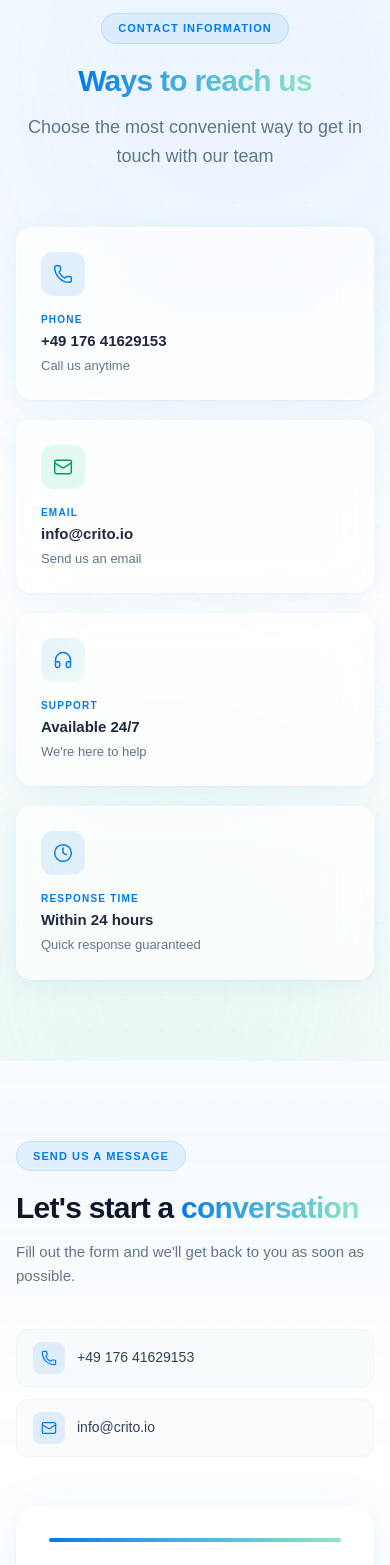
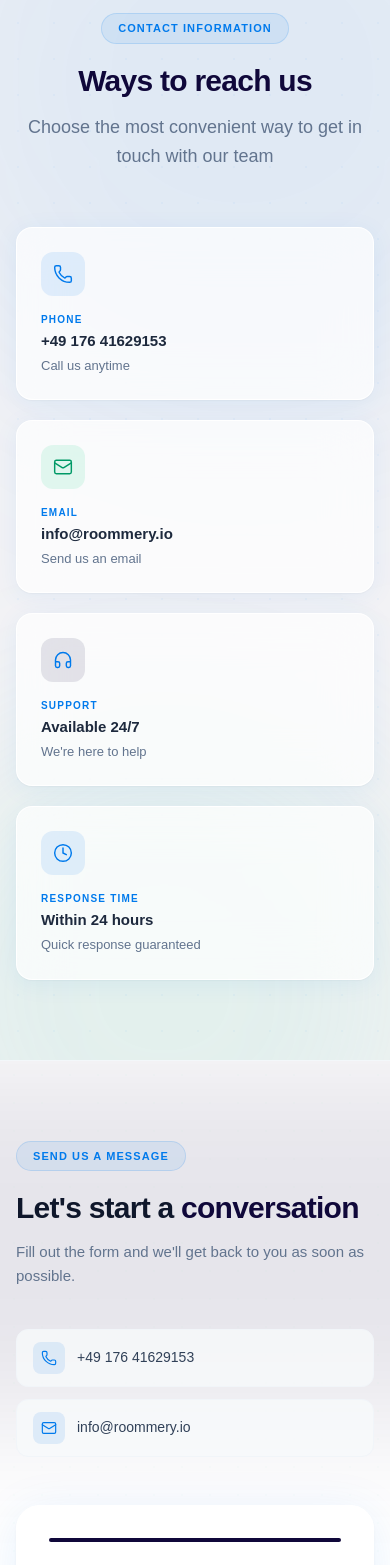
Before and after one commit to malikmajeed/rommery, a Next.js app: page /contact-us in a window 390 px wide. Shown: the part 432-1997 px from the top of the page. Built offline with nearby package versions, Linux system fonts and the light colour scheme.

Commit message:
Update page.jsx

```diff
--- a/src/app/contact-us/page.jsx
+++ b/src/app/contact-us/page.jsx
@@ -10,10 +10,10 @@ import { useLanguage } from '@/context/LanguageContext';
 const HERO_IMAGE = 'https://images.unsplash.com/photo-1497366754035-f200968a6e72?w=1200&q=80';
 
 const contactInfoKeys = [
-  { icon: Phone, labelKey: 'phone', value: '+49 176 41629153', subKey: 'callAnytime', href: 'tel:+4917641629153', iconBg: 'bg-[#007aec]/10', iconColor: 'text-[#007aec]', hoverGrad: 'from-[#007aec]/8 to-[#007aec]/3' },
-  { icon: Mail, labelKey: 'email', value: 'info@crito.io', subKey: 'sendEmail', href: 'mailto:info@crito.io', iconBg: 'bg-[#8FE5C1]/25', iconColor: 'text-emerald-600', hoverGrad: 'from-[#8FE5C1]/20 to-[#8FE5C1]/5' },
-  { icon: HeadphonesIcon, labelKey: 'support', valueKey: 'available24_7', subKey: 'weAreHere', href: null, iconBg: 'bg-gradient-to-br from-[#007aec]/10 to-[#8FE5C1]/15', iconColor: 'text-[#007aec]', hoverGrad: 'from-[#007aec]/8 to-[#8FE5C1]/10' },
-  { icon: Clock, labelKey: 'responseTime', valueKey: 'within24Hours', subKey: 'quickResponse', href: null, iconBg: 'bg-[#007aec]/10', iconColor: 'text-[#007aec]', hoverGrad: 'from-[#8FE5C1]/15 to-[#007aec]/6' },
+  { icon: Phone, labelKey: 'phone', value: '+49 176 41629153', subKey: 'callAnytime', href: 'tel:+4917641629153', iconBg: 'bg-[#007aec]/10', iconColor: 'text-[#007aec]', hoverGrad: 'bg-primary/10' },
+  { icon: Mail, labelKey: 'email', value: 'info@roommery.io', subKey: 'sendEmail', href: 'mailto:info@roommery.io', iconBg: 'bg-[#8FE5C1]/25', iconColor: 'text-emerald-600', hoverGrad: 'bg-primary/10' },
+  { icon: HeadphonesIcon, labelKey: 'support', valueKey: 'available24_7', subKey: 'weAreHere', href: null, iconBg: 'bg-primary/10', iconColor: 'text-[#007aec]', hoverGrad: 'bg-primary/10' },
+  { icon: Clock, labelKey: 'responseTime', valueKey: 'within24Hours', subKey: 'quickResponse', href: null, iconBg: 'bg-[#007aec]/10', iconColor: 'text-[#007aec]', hoverGrad: 'bg-primary/10' },
 ];
 
 const cardVariants = {
@@ -65,7 +65,7 @@ export default function ContactPage() {
       />
 
       {/* ───────────── CONTACT INFO CARDS ───────────── */}
-      <section className="relative py-20 sm:py-28 overflow-hidden bg-gradient-to-b from-white to-slate-50/70">
+      <section className="relative py-20 sm:py-28 overflow-hidden bg-primary/5">
         <div className="pointer-events-none absolute inset-0 overflow-hidden">
           <div className="absolute -top-48 -right-48 w-[680px] h-[680px] rounded-full bg-[#007aec]/7 blur-[110px]" />
           <div className="absolute -bottom-48 -left-24 w-[520px] h-[520px] rounded-full bg-[#8FE5C1]/15 blur-[90px]" />
@@ -90,7 +90,7 @@ export default function ContactPage() {
               {t('contact.contactInformation')}
             </span>
             <h2 className="text-3xl sm:text-4xl md:text-[2.75rem] font-bold tracking-tight text-slate-900 leading-[1.1]">
-              <span className="bg-gradient-to-r from-[#007aec] to-[#8FE5C1] bg-clip-text text-transparent">
+              <span className="text-primary">
                 {t('contact.waysToReachUs')}
               </span>
             </h2>
@@ -115,7 +115,7 @@ export default function ContactPage() {
                     href={item.href ?? undefined}
                     className={`group relative ${glassCard} p-6 transition-all duration-300 hover:-translate-y-1.5 hover:shadow-[0_14px_44px_rgba(0,122,236,0.13)] overflow-hidden block`}
                   >
-                    <div className={`absolute inset-0 bg-gradient-to-br ${item.hoverGrad} opacity-0 group-hover:opacity-100 transition-opacity duration-400 rounded-2xl`} />
+                    <div className={`absolute inset-0 ${item.hoverGrad} opacity-0 group-hover:opacity-100 transition-opacity duration-400 rounded-2xl`} />
 
                     <div className="relative">
                       <div className={`w-11 h-11 rounded-xl ${item.iconBg} flex items-center justify-center mb-4`}>
@@ -131,7 +131,7 @@ export default function ContactPage() {
                       <p className="text-[13px] text-slate-500">{item.sub}</p>
                     </div>
 
-                    <div className="absolute bottom-0 left-5 right-5 h-[2px] rounded-full bg-gradient-to-r from-[#007aec] to-[#8FE5C1] scale-x-0 group-hover:scale-x-100 transition-transform duration-300 origin-left" />
+                    <div className="absolute bottom-0 left-5 right-5 h-[2px] rounded-full bg-primary scale-x-0 group-hover:scale-x-100 transition-transform duration-300 origin-left" />
                   </Wrapper>
                 </motion.div>
               );
@@ -142,7 +142,7 @@ export default function ContactPage() {
 
       {/* ───────────── CONTACT FORM ───────────── */}
       <section className="relative py-20 sm:py-28 overflow-hidden bg-white border-t border-slate-100/80">
-        <div className="pointer-events-none absolute top-0 left-1/2 -translate-x-1/2 w-[900px] h-[360px] bg-gradient-to-b from-[#007aec]/5 to-transparent blur-3xl" />
+        <div className="pointer-events-none absolute top-0 left-1/2 -translate-x-1/2 w-[900px] h-[360px] bg-primary/10 blur-3xl" />
         <div
           className="pointer-events-none absolute inset-0 opacity-30"
           style={{
@@ -167,7 +167,7 @@ export default function ContactPage() {
               </span>
               <h2 className="text-3xl sm:text-4xl font-bold tracking-tight text-slate-900 leading-[1.1] mb-4">
                 {t('contact.letsStart')}{' '}
-                <span className="bg-gradient-to-r from-[#007aec] to-[#8FE5C1] bg-clip-text text-transparent">
+                <span className="text-primary">
                   {t('contact.conversation')}
                 </span>
               </h2>
@@ -179,7 +179,7 @@ export default function ContactPage() {
               <div className="space-y-3">
                 {[
                   { icon: Phone, label: '+49 176 41629153', href: 'tel:+4917641629153' },
-                  { icon: Mail, label: 'info@crito.io', href: 'mailto:info@crito.io' },
+                  { icon: Mail, label: 'info@roommery.io', href: 'mailto:info@roommery.io' },
                 ].map(({ icon: Icon, label, href }) => (
                   <a
                     key={label}
@@ -206,11 +206,11 @@ export default function ContactPage() {
               className="lg:col-span-3 relative"
             >
               {/* Outer glow */}
-              <div className="absolute inset-0 rounded-3xl bg-gradient-to-br from-[#007aec]/12 to-[#8FE5C1]/12 blur-2xl scale-105 -z-10" />
+              <div className="absolute inset-0 rounded-3xl bg-primary/10 blur-2xl scale-105 -z-10" />
 
               <div className="rounded-3xl bg-white/80 backdrop-blur-2xl border border-white/95 shadow-[0_8px_48px_rgba(0,122,236,0.10),0_2px_4px_rgba(0,0,0,0.04)] p-8 sm:p-10">
-                {/* Top gradient stripe */}
-                <div className="h-1 w-full rounded-full bg-gradient-to-r from-[#007aec] to-[#8FE5C1] mb-8" />
+                {/* Top stripe */}
+                <div className="h-1 w-full rounded-full bg-primary mb-8" />
 
                 {submitted ? (
                   <motion.div
@@ -320,7 +320,8 @@ export default function ContactPage() {
                       type="submit"
                       label={t('contact.sendMessageButton')}
                       icon={<Send className="w-5 h-5" strokeWidth={2} />}
-                      className="w-full font-bold  bg-gradient-to-r from-primary to-secondary hover:from-muted-foreground hover:to-primary" noIconRotate
+                      className="w-full font-bold bg-primary hover:bg-primary/90"
+                      noIconRotate
                     />
                   </form>
                 )}
```
